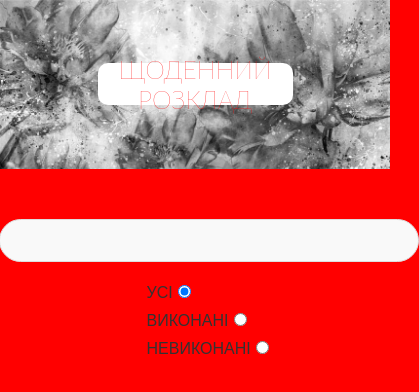
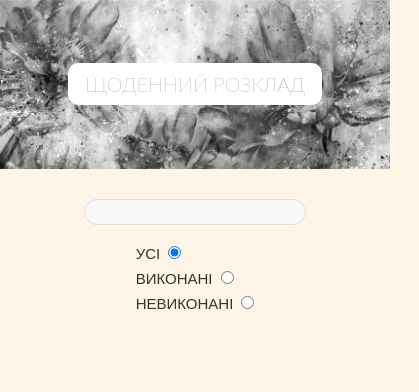
Before and after one commit to quantum200/Easy-To-Do-project, a website: page index.html in a window 390 px wide. Shown: the whole page, 419 px wide, since content can reach past the window. Drawn offline with Linux system fonts and the light colour scheme.

Commit message:
Optimized for phones

```diff
--- a/index.html
+++ b/index.html
@@ -2,6 +2,7 @@
 <html lang="en">
 <head>
     <meta charset="UTF-8">
+    <meta name="viewport" content="width=device-width, initial-scale=1.0">
     <title>To-Do project</title>
     <link rel="stylesheet" href="main.css">
     <link rel="stylesheet" href="optimize_tel.css">
--- a/main.scss
+++ b/main.scss
@@ -4,7 +4,8 @@ $input-bg: #f9f9f9;
 $accent-color: #4CAF50;
 $btn-bg: rgba(21, 105, 98, 0.55);
 
-body {
+
+html, body {
   box-sizing: border-box;
   margin: 0;
   padding: 0;
@@ -18,7 +19,7 @@ body {
   font-size: 15px;
   color: $main-color;
   font-style: normal;
-  overflow: auto;
+  overflow-x: hidden
 }
 
 header {
--- a/optimize_tel.scss
+++ b/optimize_tel.scss
@@ -1,21 +1,46 @@
-@media (max-width: 390px) {
-  body {
-    background-color: red;
+@media (max-width: 480px) {
+  * {
+    margin: 0;
+    padding: 0;
+    box-sizing: border-box;
   }
 
-  .header_text {
-    font-size: 50px;
-    color: red;
-    width: 90%;
+  body{
+    width: 100%;
+    overflow-x: hidden;
+  }
+
+  .container{
+    width: 100%;
+    padding: 0 10px;
+    box-sizing: border-box;
+  }
+
+  body .header_text {
+    width: 65%;
+    font-size: 20px;
   }
 
   .input {
-    width: 100%;
+    width: 60%;
     font-size: 18px;
+    align-items: center;
   }
 
   button {
     width: 100%;
     font-size: 18px;
   }
+
+  .radio-group label {
+    font-size: 15px;
+  }
+
+  .radio-group input[type="radio"] {
+    margin-left: 8px;
+  }
+
+  .list-container{
+    width: 100%;
+  }
 }
```
Also changed, not shown: optimize_tel.css, 1 other file.
